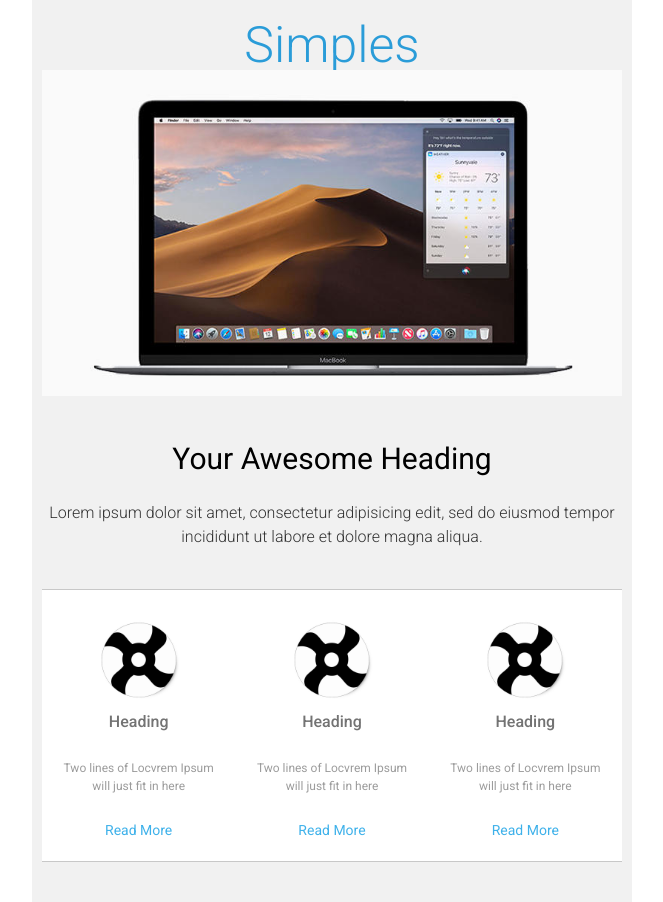
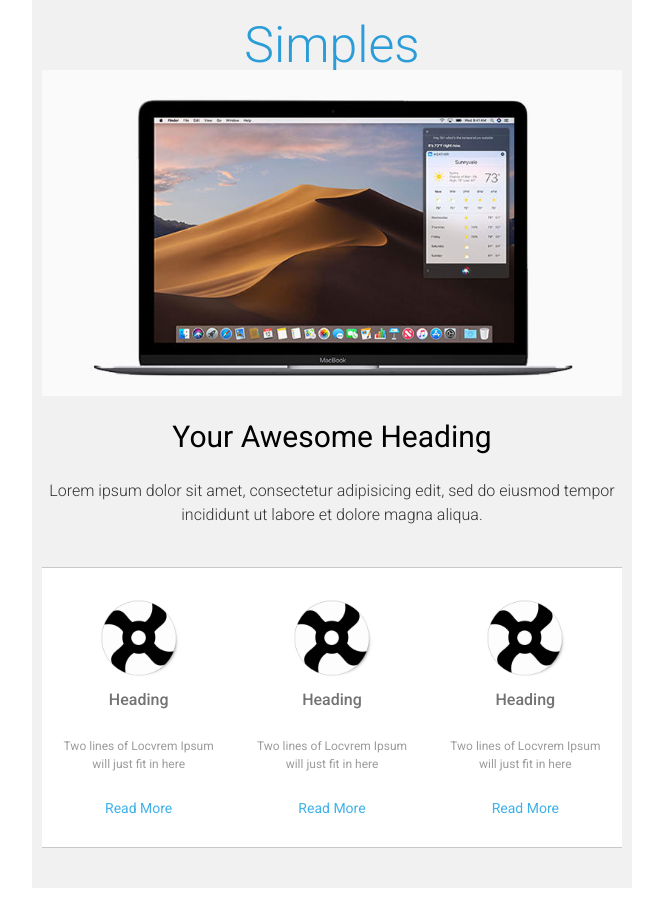
Before and after one commit to Asreil/Asreil.github.io, a plain HTML site: page mail/index.html in a window 1280 px wide. Shown: the whole page, without its empty margins (308-971 px from the left). Drawn offline with Linux system fonts and the light colour scheme.

Commit message:
Update index.html

```diff
--- a/mail/index.html
+++ b/mail/index.html
@@ -1,5 +1,5 @@
 <!DOCTYPE HTML PUBLIC '-//W3C//DTD HTML 4.01 Transitional//EN' 'http://www.w3.org/TR/html4/loose.dtd'>
-<html>
+<html lang="ru">
 <head>
     <meta http-equiv='Content-Type' content='text/html; charset=utf-8' >
     <meta name="viewport" content="width=device-width, initial-scale=1">
@@ -13,7 +13,7 @@
             <center style="max-width: 600px; min-width: 599px; width: 100%;">
                 <table border="0" cellpadding="0" cellspacing="0" bgcolor="#f1f1f1" style="width: 100%; padding: 20px 10px 40px 10px;">
                     <tr>
-                      <td align="center" style="padding-bottom: 40px">
+                      <td align="center" style="padding-bottom: 18px">
                         <span style="color: #2a9cd8; font: 300 50px Roboto, sans-serif; line-height: 1; -webkit-text-size-adjust:none; display: block;">Simples</span>
 
                         <img src="images/macbook-air.jpg" alt="mackbook" border="0" width="100%" style="display: block;">
@@ -32,7 +32,7 @@
 
                     <tr>
                       <td>
-                        <table border="0" cellpadding="0" cellspacing="0" bgcolor="#ffffff" style="width: 100%; padding: 20px 0 20px 0; border-top: 1px solid #c8c8c8; border-bottom: 1px solid #c8c8c8;">
+                        <table border="0" cellpadding="0" cellspacing="0" bgcolor="#ffffff" style="width: 100%; padding: 20px 0 28px 0; border-top: 1px solid #c8c8c8; border-bottom: 1px solid #c8c8c8;">
                           <tr>
                             <td align="center" style="width: 33.3%">
                                 <img src="images/heading.jpg" alt="heading" border="0" width="100px" style="display: block;">
```
